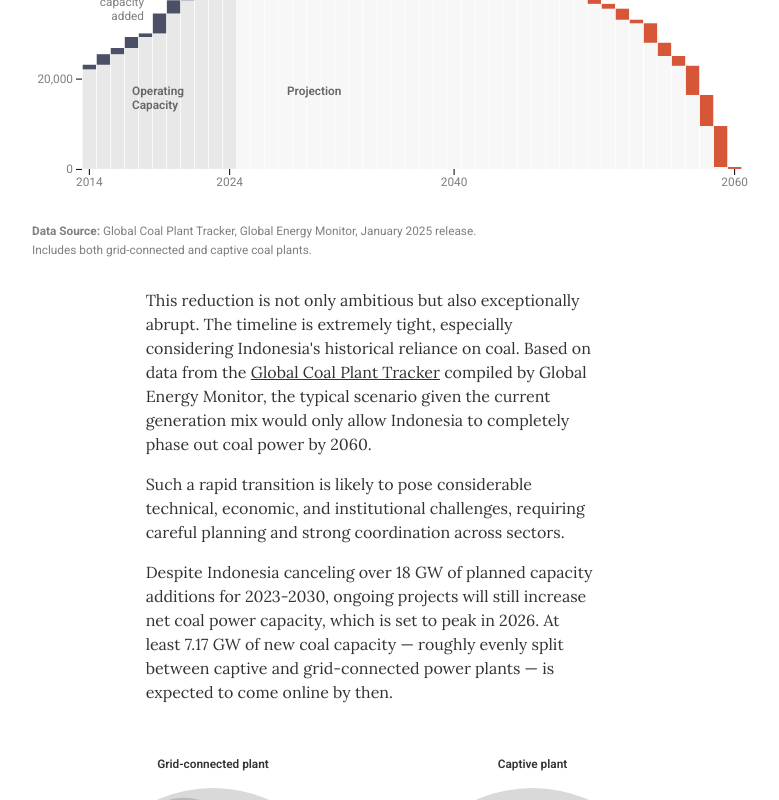
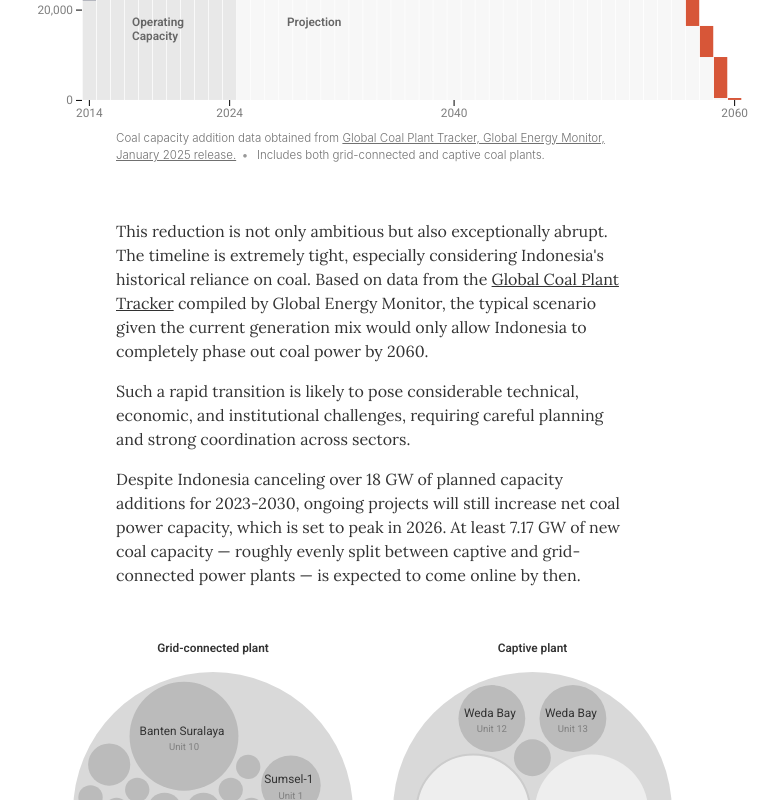
Before and after one commit to hnuradhyaksa/hnuradhyaksa.github.io, a SvelteKit app: page /post/coal-plant-2040 in a window 1280 px wide. Shown: the part 920-1720 px from the top of the page, without its empty margins (268-1047 px from the left). Built offline with nearby package versions, Linux system fonts and the light colour scheme; a web font is replaced by a local one.

Commit message:
seo thing

```diff
--- a/src/lib/components/post-style/post-body.scss
+++ b/src/lib/components/post-style/post-body.scss
@@ -1,4 +1,11 @@
-body{
+@mixin content-column {
+	max-width: 64ch;
+
+	margin-left: auto;
+	margin-right: auto;
+}
+
+body {
 	background: #fff;
 
 	::selection {
@@ -6,20 +13,18 @@ body{
 		color: #fff;
 	}
 
-    article{
+	article {
 		margin-left: 0.2rem;
 		margin-right: 0.2rem;
 
 		.completeright {
-
 			@media screen and (min-width: 700px) {
-            margin-left: 32%;
-            margin-right: 32%;
+				@include content-column;
 			}
 		}
 
 		a {
-            color: #000
+			color: #000;
 		}
 
 		a:hover {
@@ -45,7 +50,6 @@ body{
 		}
 
 		.h3 {
-
 			font-family: 'Lora';
 			font-size: 1.2rem;
 			font-weight: 600;
@@ -62,7 +66,6 @@ body{
 		}
 
 		.picture {
-
 			@media screen and (min-width: 900px) {
 				margin-left: 30%;
 				margin-right: 30%;
@@ -71,15 +74,13 @@ body{
 		}
 	}
 
-    .viz{
-
-        .text{
+	.viz {
+		.text {
 			margin-left: 0.5rem;
 			margin-right: 0.5rem;
 
 			@media screen and (min-width: 700px) {
-                margin-left: 32%;
-                margin-right: 32%;
+				@include content-column;
 			}
 
 			.title {
@@ -107,7 +108,7 @@ body{
 				line-height: 1.1rem;
 
 				a {
-                    color: #707070
+					color: #707070;
 				}
 
 				a:hover {
@@ -117,26 +118,22 @@ body{
 				}
 
 				.g-ref:not(:last-child)::after {
-                    content: "•";
+					content: '•';
 					margin: 0 6px;
 					color: #999;
 					font-weight: bold;
 				}
-
 			}
 		}
 
-        .chart{
+		.chart {
 			display: flex;
 			justify-content: center;
 		}
 	}
 }
 
-
-
-footer{
-
+footer {
 	font-family: 'Inter';
 	font-size: 0.86rem;
 	font-weight: 250;
@@ -151,9 +148,8 @@ footer{
 		color: #fff;
 	}
 
-
 	a {
-        color: #000
+		color: #000;
 	}
 
 	a:hover {
@@ -163,8 +159,7 @@ footer{
 	}
 
 	@media screen and (min-width: 700px) {
-        margin-left: 32%;
-        margin-right: 32%;
+		@include content-column;
 	}
 
 	hr {
@@ -174,5 +169,4 @@ footer{
 		margin-left: 0;
 		background: #000;
 	}
-
 }
--- a/src/routes/+layout.js
+++ b/src/routes/+layout.js
@@ -1,2 +1,16 @@
 export const prerender = true;
 export const ssr = false;
+
+export function load() {
+    const siteMetadata = {
+        title: 'Nur Adhyaksa | Visual Essays',
+        description: 'The personal portfolio and blog of Nur Adhyaksa, showcasing projects in data visualization.',
+        url: 'https://hnuradhyaksa.github.io',
+        author: 'Nur Adhyaksa',
+        github: 'https://github.com/hnuradhyaksa'
+    };
+
+    return {
+        siteMetadata
+    };
+}
--- a/src/routes/post/coal-plant-2040/+page.svelte
+++ b/src/routes/post/coal-plant-2040/+page.svelte
@@ -31,6 +31,22 @@
 
 <div class="chart-container">
     <CandleBar/>
+</div>
+
+<div class="viz">
+	<div class="text">
+		<div class="footer">
+			<span class="g-ref">
+				Coal capacity addition data obtained from
+				<a href="https://globalenergymonitor.org/projects/global-coal-plant-tracker/" target="_blank">
+					Global Coal Plant Tracker, Global Energy Monitor, January 2025 release.
+				</a>
+			</span>
+			<span class="g-ref">
+				Includes both grid-connected and captive coal plants.
+			</span>
+		</div>
+	</div>
 </div>
 
 <article>
@@ -95,6 +111,16 @@
     <LcoeTable/>
 </div>
 
+<div class="viz">
+	<div class="text">
+		<div class="footer">
+			<span class="g-ref">
+				The Levelized Cost of Energy value is obtained from IESR: Indonesia LCOE Calculator, 2023 release.
+			</span>
+		</div>
+	</div>
+</div>
+
 <article>
     <div class="completeright">
         <div class="body article-text-center">
--- a/src/routes/post/coal-plant-2040/data-viz/coal-retirement.svelte
+++ b/src/routes/post/coal-plant-2040/data-viz/coal-retirement.svelte
@@ -3,35 +3,28 @@
 	import * as d3 from 'd3';
 	import { data } from '../data/coal_plant_op.js';
 
-	// Fixed domain: always display from 2014 to 2060.
 	let allYears = d3.range(2014, 2060 + 1);
-	// Default scenario.
 	let selectedScenario = 'typical';
 
-	// Global variables for our svg elements, scales, groups, and canvas group.
 	let svg, x, y, canvasGroup, width;
 	let fillRectGroup, netBarGroup, cancelledBarGroup;
 
-	// Pre-calculate the base (cumulative total before 2014) using net_addition.
 	const base = d3.sum(
 		data.filter((d) => +d.year < 2014),
 		(d) => +d.net_addition || 0
 	);
 
-	// Flag so that on the very first update we don't animate the label.
 	let firstUpdate = true;
 
 	onMount(() => {
-		// Define chart dimensions.
 		const svgHeight = 420;
 		const margin = { top: 30, right: 30, bottom: 30, left: 50 };
-		const titleMarginBottom = 50; // space for title
+		const titleMarginBottom = 50;
 		const canvasHeight = svgHeight - margin.top - margin.bottom - titleMarginBottom;
 		width = 800 - margin.left - margin.right;
 		const yaxisWidth = 60;
 		const netchartWidth = width - yaxisWidth;
 
-		// Create the main SVG container.
 		svg = d3
 			.select('#chart')
 			.append('svg')
@@ -40,7 +33,6 @@
 			.append('g')
 			.attr('transform', `translate(${margin.left},${margin.top})`);
 
-		// Define the stripe pattern for cancelled bars.
 		const defs = svg.append('defs');
 		defs
 			.append('pattern')
@@ -53,7 +45,6 @@
 			.attr('stroke', 'darkgrey')
 			.attr('stroke-width', 1);
 
-		// Compute the y-scale based on the typical scenario data.
 		let typicalData = allYears.map((year) => {
 			const record = data.find((d) => +d.year === year);
 			return record
@@ -64,15 +55,12 @@
 					}
 				: { year, value: 0, cancelled: 0 };
 		});
-		// Compute cumulative waterfall values.
 		let cumulative = base;
 		typicalData.forEach((d) => {
 			d.start = cumulative;
 			cumulative += d.value;
 			d.end = cumulative;
-			// Determine the top of the net bar.
 			d.netBarTop = d.value >= 0 ? d.end : d.start;
-			// Cancelled bar always starts at the net bar's top.
 			d.cancelledStart = d.netBarTop;
 			d.cancelledEnd = d.netBarTop + d.cancelled;
 		});
@@ -84,23 +72,19 @@
 		]);
 		const minVal = d3.min(allYValues);
 		const maxVal = d3.max(allYValues);
-		// Expand the domain a bit for visual padding.
 		const expandedMax = maxVal + 12;
 		const expandedMin = minVal - 12;
 		const roundedMax = Math.ceil(expandedMax / 5) * 5;
 		const roundedMin = Math.floor(expandedMin / 5) * 5;
 
-		// Create fixed scales.
 		y = d3.scaleLinear().domain([roundedMin, roundedMax]).range([canvasHeight, 0]);
 		x = d3.scaleBand().domain(allYears).range([0, netchartWidth]).padding(0.05);
 
-		// Append a group for the canvas (bars and grid) and store it globally.
 		canvasGroup = svg
 			.append('g')
 			.attr('class', 'chart-canvas-group')
 			.attr('transform', `translate(${yaxisWidth}, ${titleMarginBottom})`);
 
-		// Draw the x-axis (fixed tick values).
 		const xAxis = canvasGroup
 			.append('g')
 			.attr('class', 'x-axis')
@@ -113,7 +97,6 @@
 			.style('font-size', '0.74rem')
 			.style('fill', '#7f7f7f');
 
-		// Draw the y-axis.
 		const yAxis = canvasGroup.append('g').attr('class', 'y-axis').call(d3.axisLeft(y).ticks(4));
 		yAxis
 			.selectAll('text')
@@ -123,12 +106,10 @@
 			.style('text-anchor', 'end');
 		yAxis.select('.domain').remove();
 
-		// Append groups for the bars.
 		fillRectGroup = canvasGroup.append('g').attr('class', 'fill-rect-group');
 		netBarGroup = canvasGroup.append('g').attr('class', 'net-bar-group');
 		cancelledBarGroup = canvasGroup.append('g').attr('class', 'cancelled-bar-group');
 
-		// Append a title group.
 		const titleGroup = svg
 			.append('g')
 			.attr('class', 'title-group')
@@ -142,7 +123,6 @@
 			.style('font-weight', '700')
 			.style('fill', 'black');
 
-		// Add the y-axis label.
 		canvasGroup
 			.append('foreignObject')
 			.attr('x', -margin.left - 20)
@@ -163,7 +143,6 @@
 		  </div>
 		`);
 
-		// === Annotation Feature (for bars) ===
 		const annotations = [
 			{
 				class: 'annotate-major-left',
@@ -236,29 +215,24 @@
 					`${annotationStyle}<div class="annotation ${annotation.class}">${annotation.label}</div>`
 				);
 		});
-		// === End of Annotation Feature ===
 
 		canvasGroup
 			.append('text')
 			.attr('id', 'net-reduced-label')
-			.attr('x', 320) // initial x position for the typical scenario
-			.attr('y', 0) // initial y position for the typical scenario
+			.attr('x', 320)
+			.attr('y', 0)
 			.attr('text-anchor', 'start')
 			.style('font-family', 'Roboto')
 			.style('font-size', '0.74rem')
 			.style('fill', '#7f7f7f')
 			.text('Net capacity reduced');
 
-		// Draw the initial chart (but note: the label transition inside updateChart is set
-		// to run only on toggle clicks)
 		updateChart(selectedScenario);
 
-		// Lower the grid group so grid lines are behind bars.
 		d3.select('.grid').lower();
 	});
 
 	function updateChart(scenario) {
-		// Prepare complete data for the selected scenario.
 		const completeData = allYears.map((year) => {
 			const record = data.find((d) => +d.year === year);
 			if (record) {
@@ -280,15 +254,12 @@
 			}
 		});
 
-		// Compute cumulative values (waterfall).
 		let cumulative = base;
 		completeData.forEach((d) => {
 			d.start = cumulative;
 			cumulative += d.value;
 			d.end = cumulative;
-			// Determine the top of the net bar.
 			d.netBarTop = d.value >= 0 ? d.end : d.start;
-			// Cancelled bar always starts from the net bar's top.
 			d.cancelledStart = d.netBarTop;
 			d.cancelledEnd = d.netBarTop + d.cancelled;
 		});
@@ -300,10 +271,8 @@
 
 		d3.select('.chart-title').text(newTitle);
 
-		// The baseline (y=0) position.
 		const baseline = y(0);
 
-		// --- Update the fill rectangles ---
 		const fillRects = fillRectGroup.selectAll('rect').data(completeData, (d) => d.year);
 		fillRects
 			.enter()
@@ -336,7 +305,6 @@
 			.style('fill', (d) => (d.year <= 2024 ? '#e8e8e8' : '#f7f7f7'));
 		fillRects.exit().remove();
 
-		// --- Update the net bars ---
 		const netBars = netBarGroup.selectAll('rect').data(completeData, (d) => d.year);
 		netBars
 			.enter()
@@ -360,7 +328,6 @@
 			.style('fill', (d) => (d.value >= 0 ? '#4c5067' : '#d75638'));
 		netBars.exit().remove();
 
-		// --- Update the cancelled bars ---
 		const cancelledBars = cancelledBarGroup.selectAll('rect').data(
 			completeData.filter((d) => d.cancelled !== 0),
 			(d) => d.year
@@ -383,7 +350,6 @@
 			.attr('height', (d) => Math.abs(y(d.cancelledStart) - y(d.cancelledEnd)));
 		cancelledBars.exit().remove();
 
-		// Draw grid lines.
 		const grid = canvasGroup.selectAll('.grid').data([null]);
 		grid
 			.enter()
@@ -402,15 +368,12 @@
 			.attr('stroke-width', 1);
 		canvasGroup.select('.grid').select('.domain').remove();
 
-		// --- Transition the "Net capacity reduced" label only when toggling ---
-		// Define the fixed coordinates for each scenario.
 		const labelPositions = {
 			typical: { x: 320, y: 50 },
 			goal: { x: 320, y: 210 }
 		};
 		const newPos = labelPositions[scenario] || labelPositions['typical'];
 
-		// Only animate the transition if this is not the first update.
 		if (!firstUpdate) {
 			d3.select('#net-reduced-label')
 				.transition()
@@ -418,13 +381,11 @@
 				.attr('x', newPos.x)
 				.attr('y', newPos.y);
 		} else {
-			// First update: ensure the label is set correctly without transition.
 			d3.select('#net-reduced-label').attr('x', newPos.x).attr('y', newPos.y);
 		}
 		firstUpdate = false;
 	}
 
-	// Reactively update the chart whenever the scenario changes and the scales (y) are defined.
 	$: if (selectedScenario && y) {
 		updateChart(selectedScenario);
 	}
@@ -446,17 +407,6 @@
 		>
 			Target
 		</button>
-	</div>
-
-	<!-- Annotation for data source and assumptions placed below the chart -->
-	<div class="chart-annotation">
-		<p>
-			<strong> Data Source: </strong> Global Coal Plant Tracker, Global Energy Monitor, January 2025
-			release.
-		</p>
-		<p>
-			Includes both grid-connected and captive coal plants.
-		</p>
 	</div>
 </div>
 
--- a/src/routes/post/coal-plant-2040/data-viz/lcoe-button.svelte
+++ b/src/routes/post/coal-plant-2040/data-viz/lcoe-button.svelte
@@ -145,11 +145,6 @@
 		{/each}
 	  </tbody>
 	</table>
-	<div class="table-annotation">
-	  <p>
-		<strong>Data Source:</strong> Indonesia LCOE Calculator, IESR, 2023 release.
-	  </p>
-	</div>
   </div>
 
   <style>
```
Also changed, not shown: src/routes/+layout.svelte (added, +27 -0 lines), src/routes/post/coal-plant-2040/data-viz/coal-addition.svelte (+3 -13 lines). Lines whose indentation alone changed are shown as unchanged.
